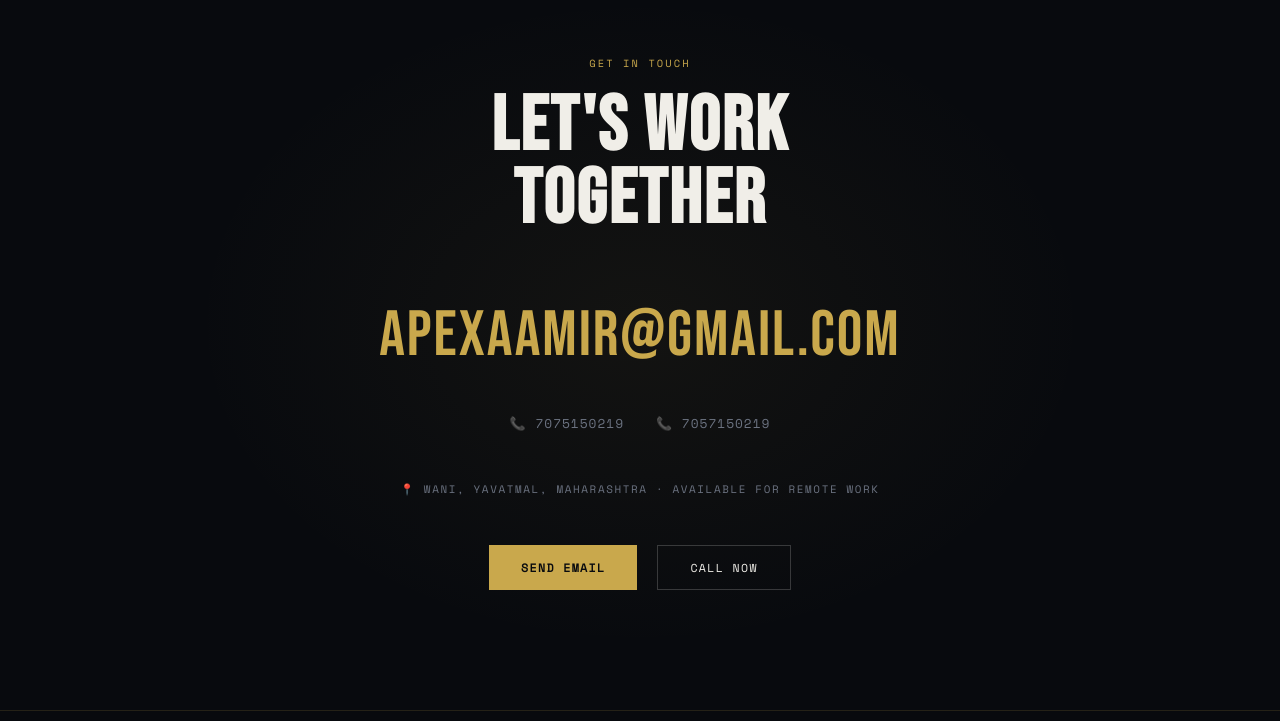
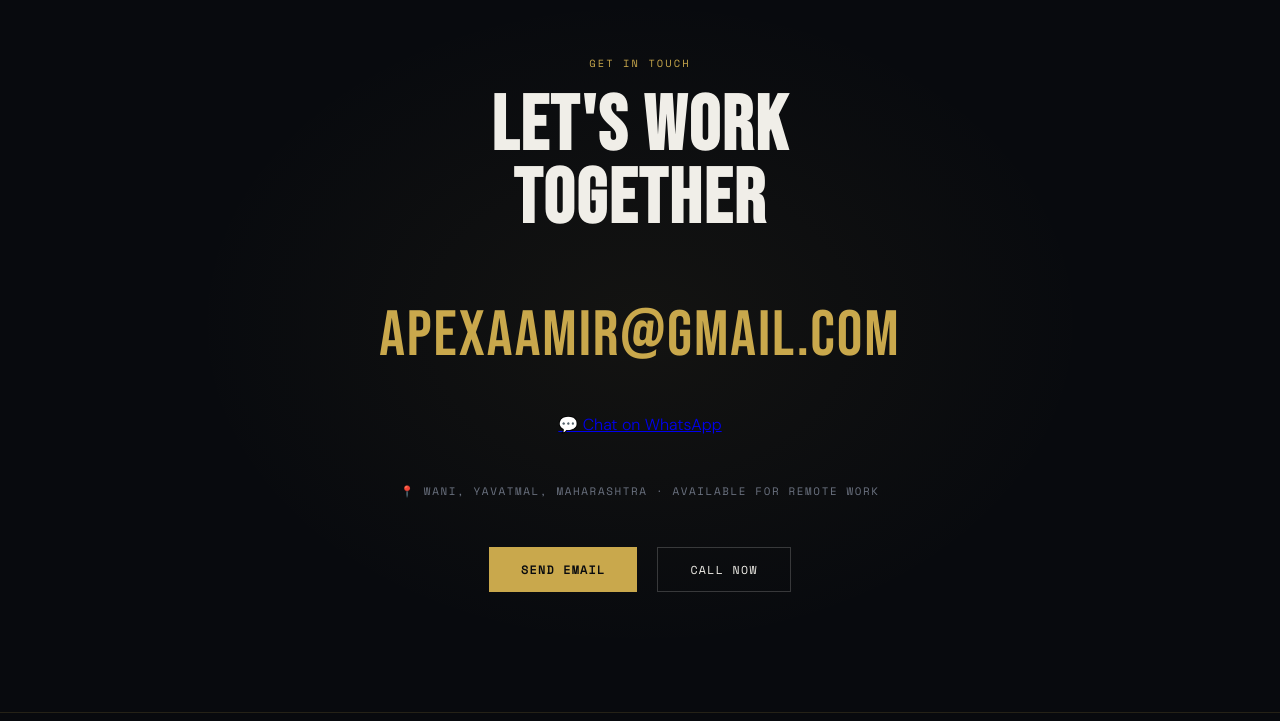
Before and after one commit to amiiethestranger/aemotionmov, a plain HTML site: page index.html in a window 1280 px wide. Shown: the part 3726-4447 px from the top of the page. Drawn offline with nearby package versions, Linux system fonts and the light colour scheme.

Commit message:
Update index.html

```diff
--- a/index.html
+++ b/index.html
@@ -567,8 +567,9 @@
     <h2 class="section-title reveal">LET'S WORK<br/>TOGETHER</h2>
     <a class="contact-email reveal" href="mailto:apexaamir@gmail.com">apexaamir@gmail.com</a>
     <div class="contact-phones reveal">
-      <span class="contact-phone">📞 7075150219</span>
-      <span class="contact-phone">📞 7057150219</span>
+      <a href="https://wa.me/917075150219?text=Hi%20I%20saw%20your%20portfolio%20and%20want%20to%20work%20with%20you" target="_blank">
+💬 Chat on WhatsApp
+</a>
     </div>
     <div class="contact-location reveal">📍 Wani, Yavatmal, Maharashtra · Available for Remote Work</div>
     <div class="hero-cta" style="justify-content:center;margin-top:48px">
```
